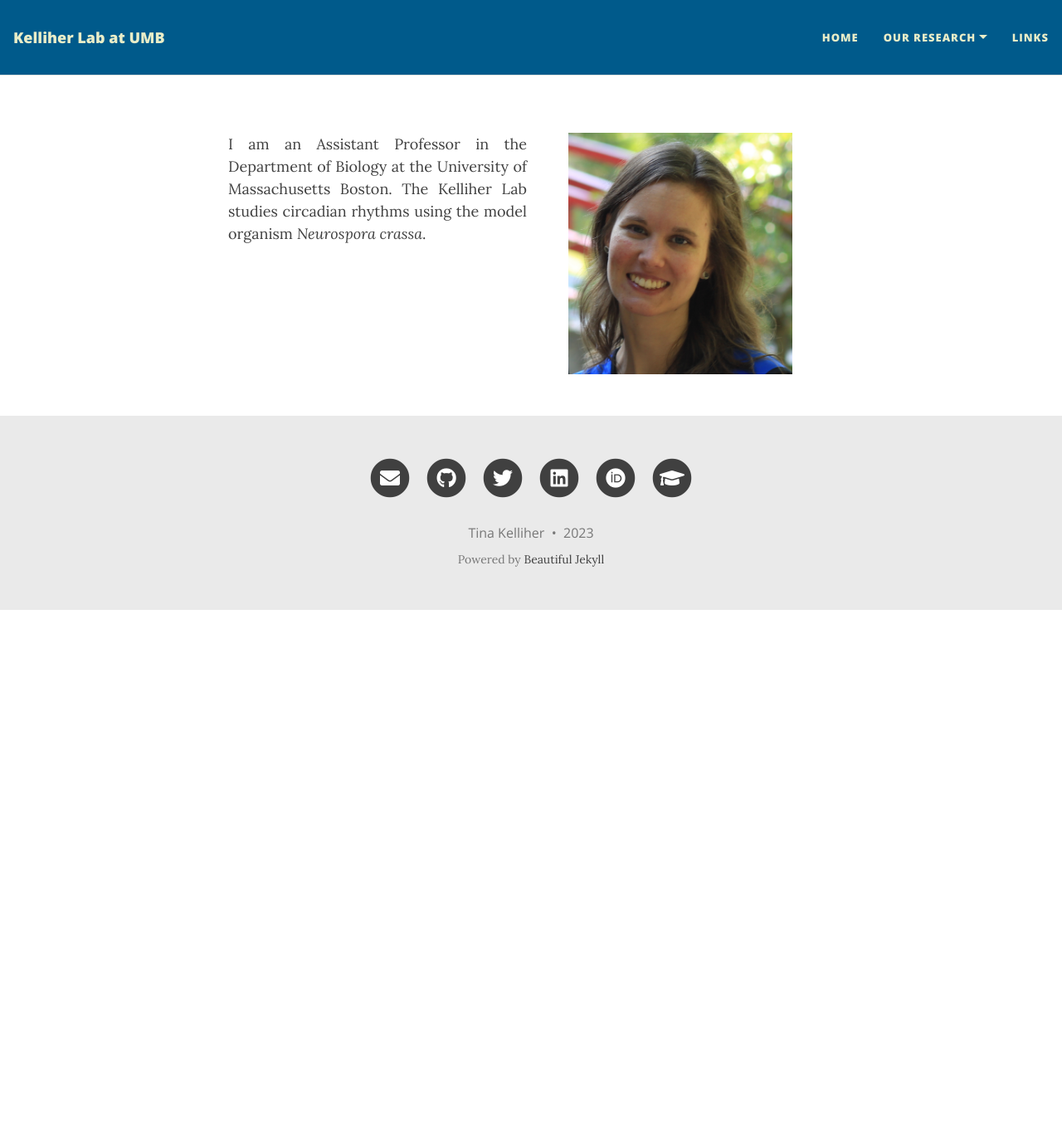
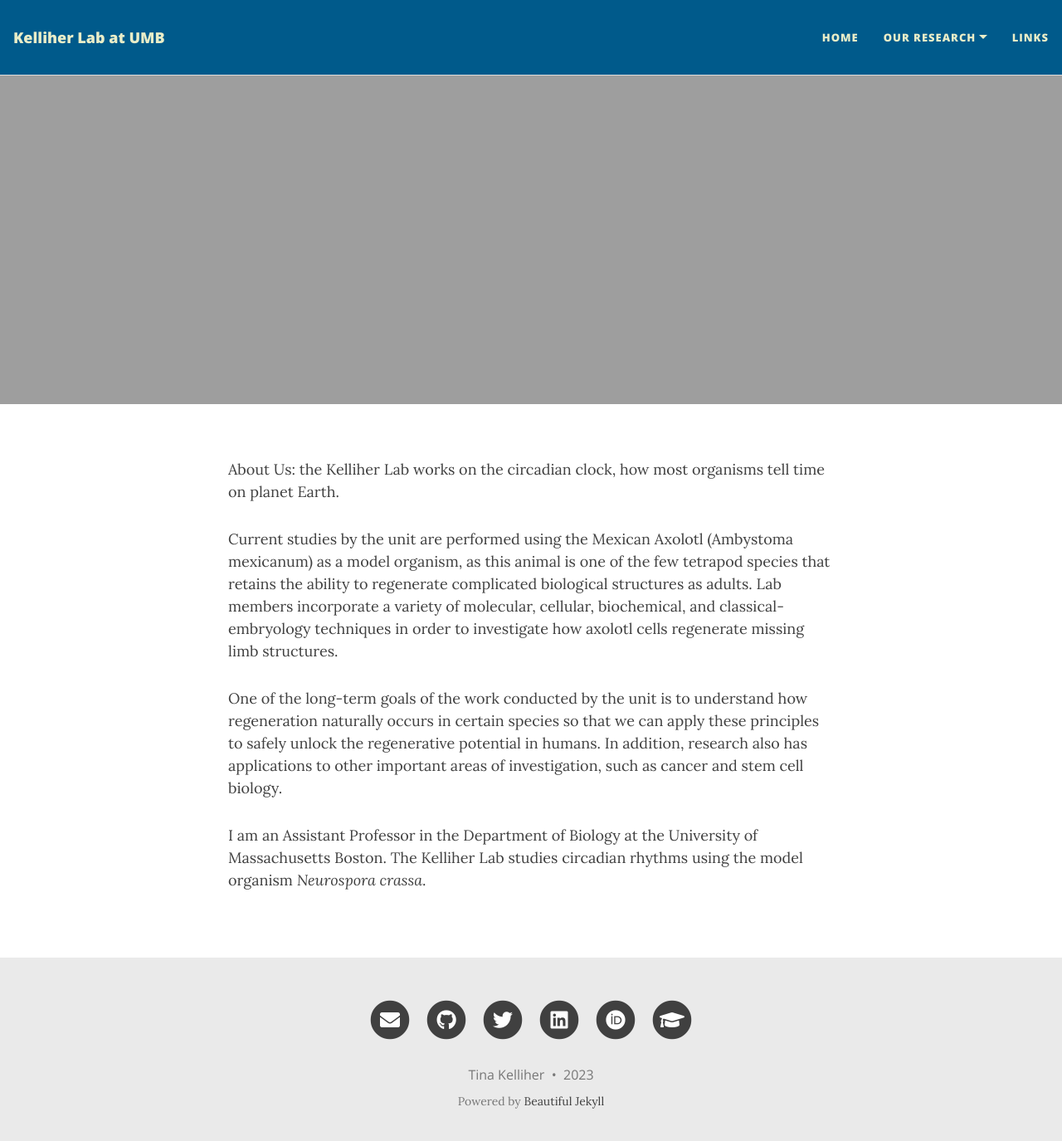
Before and after one commit to cmk35/cmk35.github.io, a Jekyll site: the page built from index.md, in a window 1280 px wide and 1388 px high. Shown: the top 1375 px of the window at 83% size. Built offline with Jekyll 4.4.1, drawn with Linux system fonts in a browser that asks for light colours; nearby versions of some CDN libraries.

Commit message:
Update index.md

```diff
--- a/index.md
+++ b/index.md
@@ -1,11 +1,15 @@
 ---
 layout: home
+cover-img: /clock_intro_figure.jpg
 # title: About me
 # subtitle: Hello
 ---
 
-<img style="margin:0px 50px" align="right" src="Kelliher_GoogleScholar.JPG" width=270>
-<div style="text-align: justify">
+About Us: the Kelliher Lab works on the circadian clock, how most organisms tell time on planet Earth.
+
+Current studies by the unit are performed using the Mexican Axolotl (Ambystoma mexicanum) as a model organism, as this animal is one of the few tetrapod species that retains the ability to regenerate complicated  biological structures  as adults. Lab members incorporate a variety of molecular, cellular, biochemical, and classical-embryology techniques in order to investigate how axolotl cells regenerate missing limb structures.
+
+One of the long-term goals of the work conducted by the unit is to understand how regeneration naturally occurs in certain species so that we can apply these principles to safely unlock the regenerative potential in humans. In addition, research also has applications to other important areas of investigation, such as cancer and stem cell biology.
+
 I am an Assistant Professor in the Department of Biology at the University of Massachusetts Boston.
 The Kelliher Lab studies circadian rhythms using the model organism <em>Neurospora crassa</em>.
-</div>
```
